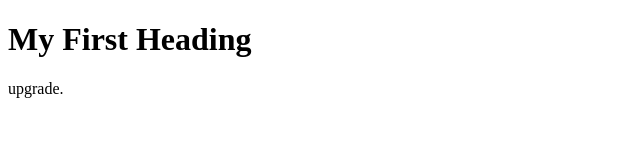
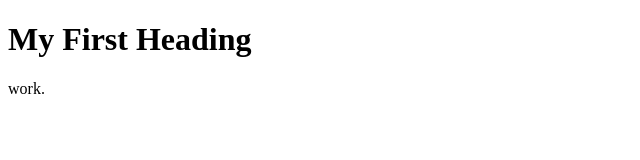
Before and after one commit to Devpro28/testing, a plain HTML site: page index.html in a window 1280 px wide. Shown: the full height of the page, 0-640 px from the left. Drawn offline with Linux system fonts and the light colour scheme.

Commit message:
Update index.html

```diff
--- a/index.html
+++ b/index.html
@@ -4,7 +4,7 @@
 
 <h1>My First Heading</h1>
 
-<p>upgrade.</p>
+<p>work.</p>
 
 </body>
 </html>
```
